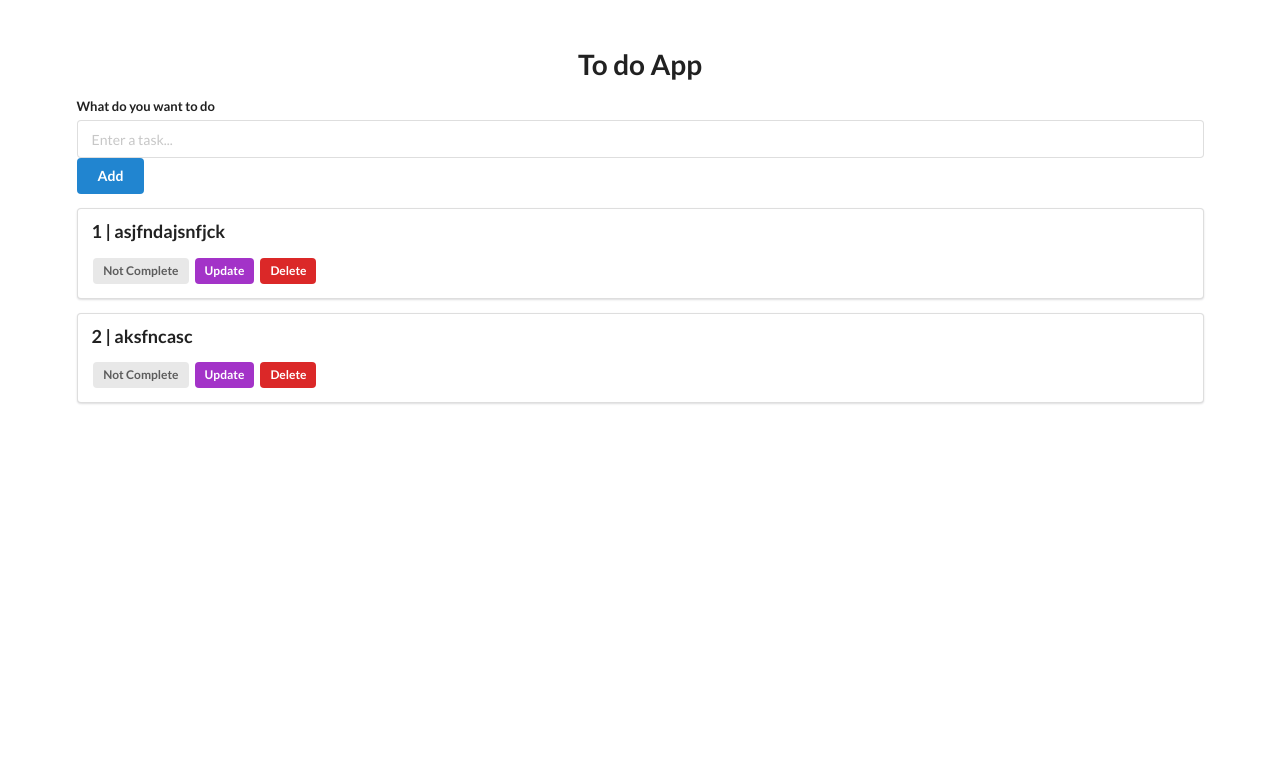
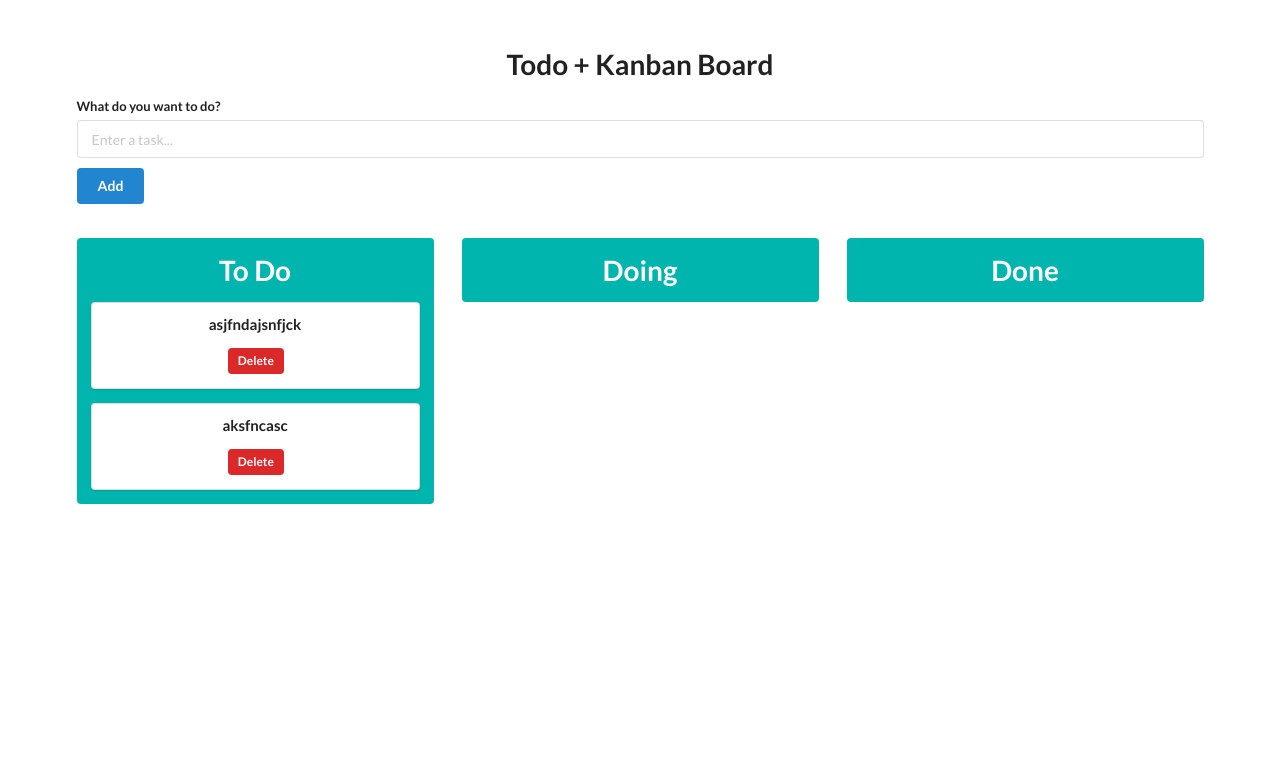
Before and after one commit to ldiima/kanban-flask, a Flask app: page / in a window 1280 px wide. Shown: the top 758 px of the page. Run offline with Flask 2, Linux system fonts and the light colour scheme; data comes from the database, SQL or seed files in the repository; both versions use the stored data as it was after the commit.

Commit message:
UI improvements

```diff
--- a/app.py
+++ b/app.py
@@ -1,9 +1,11 @@
 from flask import Flask, render_template, request, redirect, url_for
+# from forms import RegistrationForm, LoginForm
 from flask_sqlalchemy import SQLAlchemy
 
 app = Flask(__name__)
 app.config['SQLALCHEMY_DATABASE_URI'] ='sqlite:///db.sqlite'
 app.config['SQLALCHEMY_TRACK_MODIFICATIONS'] = False
+app.config['SECRET_KEY'] = ''
 db = SQLAlchemy(app)
 
 class Task(db.Model):
@@ -11,6 +13,15 @@ class Task(db.Model):
     title = db.Column(db.String(100))
     complete = db.Column(db.Boolean)
 
+# @app.route("/register")
+# def register(task_id):
+#     form = RegistrationForm()
+#     return render_template('register.html', title='Register', form=form)
+
+# @app.route("/login")
+# def login(task_id):
+#     form = LoginForm()
+#     return render_template('login.html', title='Login', form=form)
 
 
 
@@ -30,12 +41,12 @@ def add():
     db.session.commit()
     return redirect(url_for("index"))
 
-@app.route("/update/<int:task_id>")
-def update(task_id):
-    task = Task.query.filter_by(id=task_id).first()
-    task.complete = not task.complete
-    db.session.commit()
-    return redirect(url_for("index"))
+# @app.route("/update/<int:task_id>")
+# def update(task_id):
+#     task = Task.query.filter_by(id=task_id).first()
+#     task.complete = not task.complete
+#     db.session.commit()
+#     return redirect(url_for("index"))
 
 @app.route("/delete/<int:task_id>")
 def delete(task_id):
@@ -44,6 +55,7 @@ def delete(task_id):
     db.session.commit()
     return redirect(url_for("index"))
 
+
 if __name__ == "__main__":
     db.create_all()
     app.run(debug=True)
--- a/templates/base.html
+++ b/templates/base.html
@@ -3,46 +3,76 @@
 <head>
     <meta charset="UTF-8">
     <meta name="viewport" content="width=device-width, initial-scale=1.0">
-    <title>Todo</title>
+    <title>Kanban Todo</title>
     <link rel="stylesheet" href="https://cdn.jsdelivr.net/npm/semantic-ui@2.4.2/dist/semantic.min.css">
-    <script src="https://cdn.jsdelivr.net/npm/semantic-ui@2.4.2/dist/semantic.min.js"></script>
+    <script src="https://cdn.jsdelivr.net/npm/semantic-ui@2.4.2/dist/semantic.min.js">
+</script>
 </head>
+
 <body>
-    <div style="margin-top: 50px;" class="ui container">
 
-    <h1 class="ui center aligned header">To do App</h1>
+    <div style="margin-top: 50px; margin-bottom: 50;" class="ui container">
+
+    <h1 class="ui center aligned header">Todo + Kanban Board</h1>
 
     <form class="ui form" action="/add" method="POST">
         <div class="field">
-            <label for="title">What do you want to do</label>
-            <input type="text" name="title" placeholder="Enter a task...">
-            <br>
-
+            <label for="title">What do you want to do? </label>
+            <input style="margin-bottom: 10px;" type="text" minlength = "1" required name="title" placeholder="Enter a task...">
             <button class="ui blue button" type="submit">Add</button>
         </div>
     </form>
 
+
+    <div class="ui three column grid">
+
+        <div class="row">
+            <div class="column">
+                <br>
+                <div class="ui teal inverted raised center aligned segment">
+                    <h1> To Do</h1>
                     {% for task in task_list%}
                     <div class="ui segment">
+                        <p class="ui small header"> {{task.title}}</p>
 
-
-        <p class="ui big header"> {{ task.id }} | {{task.title}}</p>
-
-        {% if task.complete == False%}
+                        <!-- {% if task.complete == False%}
                         <span class="ui gray label"> Not Complete</span>
 
                         {% else %}
                         <span class="ui green label"> Completed</span>
 
                         {% endif %}
+                        <br>
+                        <br>
 
-        <a class="ui purple label" href="/update/{{ task.id }}">Update</a>
+                        <a class="ui purple label" href="/update/{{ task.id }}">Update</a> -->
                         <a class="ui red label" href="/delete/{{ task.id }}">Delete</a>
+                    </div>
+                    {% endfor%}
+                </div>
+            </div>
+            <div class="column">
+                <br>
+                <div class="ui teal inverted raised center aligned segment">
+                    <h1> Doing</h1>
 
+                </div>
+            </div>
+
+            <div class="column">
+                <br>
+                <div class="ui teal inverted raised center aligned segment">
+                    <h1> Done</h1>
+                </div>
+            </div>
             </div>
 
 
-    {% endfor%}
+        </div>
+    </div>
+
+
+
     </div>
 </body>
 </html>
```
Also changed, not shown: forms.py (added, +16 -0 lines), kanban.css (added, +64 -0 lines), templates/login.html (added, +31 -0 lines), db.sqlite, templates/register.html (added). Lines whose indentation alone changed are shown as unchanged.
